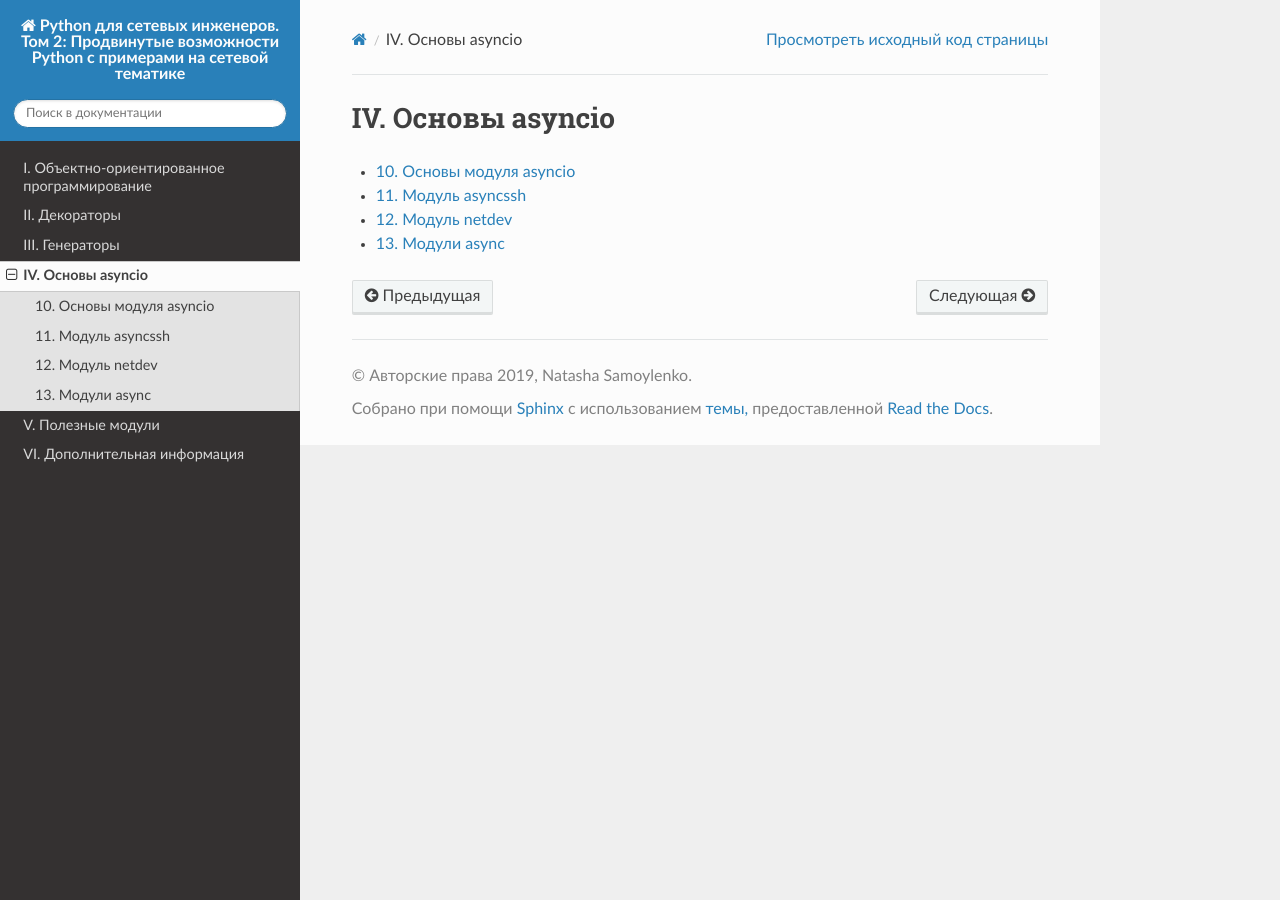
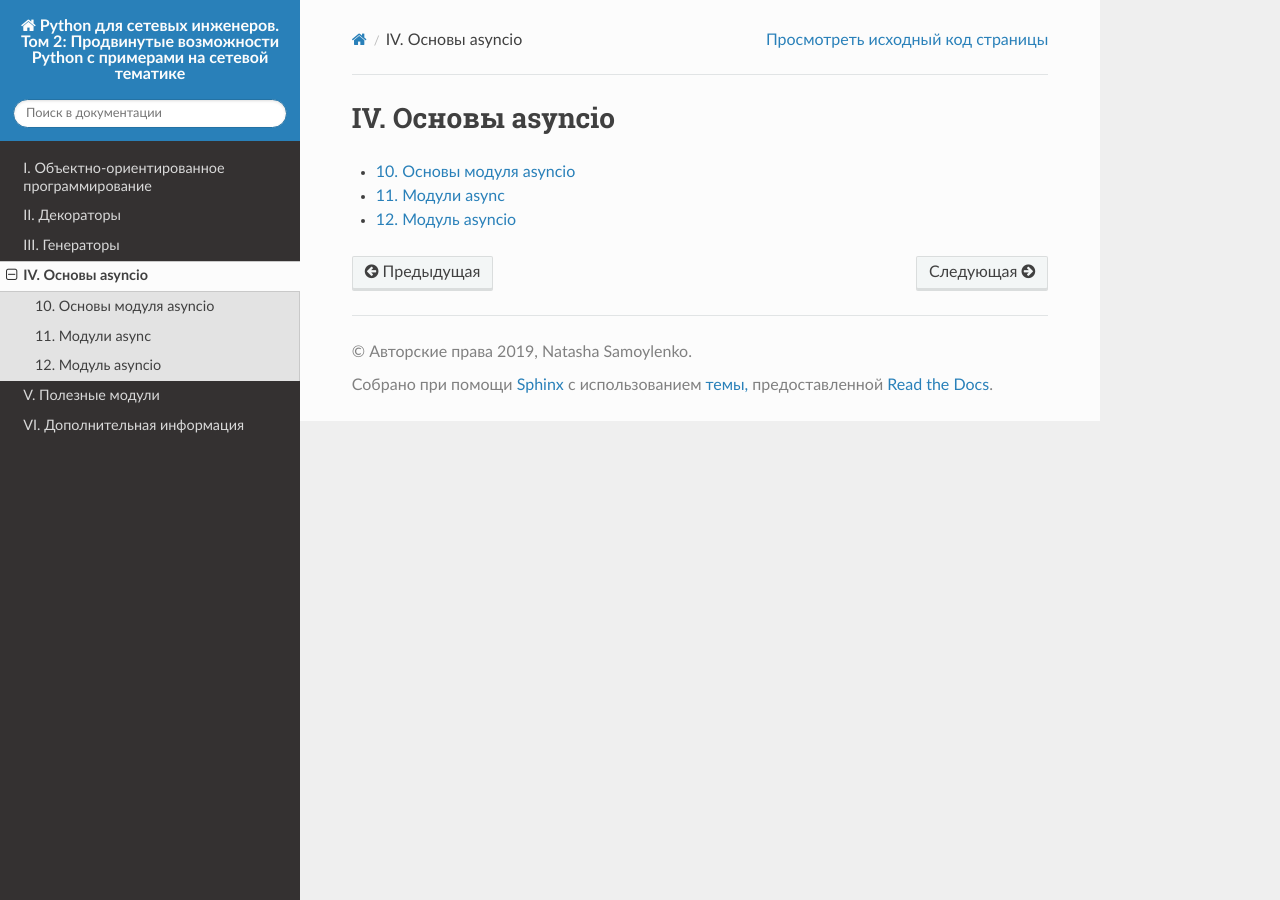
Before and after one commit to natenka/advpyneng-book, a Sphinx documentation site: the page built from docs/source/book/Part_IV.rst, in a window 1280 px wide. Built offline with Sphinx 7.4.7 and the Read the Docs theme 2.0.0, drawn with Linux system fonts in a browser that asks for light colours; pages that are not in the unit, such as notebooks, are missing from menus.

Commit message:
изменились разделы async

```diff
--- a/docs/source/book/13_async_libraries/index.rst
+++ b/docs/source/book/11_async_libraries/index.rst
@@ -2,7 +2,7 @@
 
    \newpage
 
-13. Модули async
+11. Модули async
 ================
 
 * aiofiles
@@ -12,4 +12,4 @@
 .. toctree::
    :maxdepth: 1
 
-   ../../exercises/13_exercises.rst
+   ../../exercises/11_exercises.rst
--- a/docs/source/book/Part_IV.rst
+++ b/docs/source/book/Part_IV.rst
@@ -5,6 +5,5 @@ IV. Основы asyncio
    :maxdepth: 1
 
    10_asyncio_basics/index.rst
-   11_asyncssh/index.rst
-   12_netdev/index.rst
-   13_async_libraries/index.rst
+   11_async_libraries/index.rst
+   12_asyncio/index.rst
```
Also changed, not shown: docs/source/book/11_asyncssh/index.rst (deleted, +0 -12 lines), docs/source/book/12_asyncio/index.rst (added, +21 -0 lines), docs/source/book/12_netdev/index.rst (deleted, +0 -12 lines), docs/source/book/11_async_libraries/api_ssh_read_stream.rst (renamed from docs/source/book/11_asyncssh/api_ssh_read_stream.rst), docs/source/book/11_async_libraries/api_ssh_write_stream.rst (renamed from docs/source/book/11_asyncssh/api_ssh_write_stream.rst), docs/source/book/11_async_libraries/async_timeout.rst (renamed from docs/source/book/13_async_libraries/async_timeout.rst).
